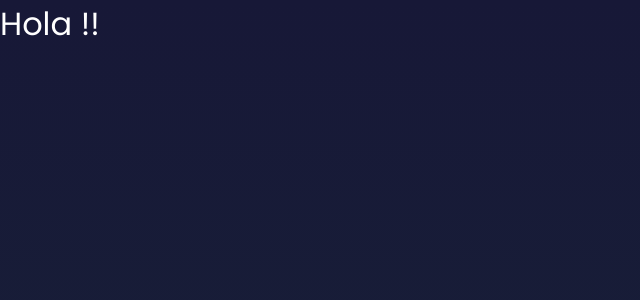
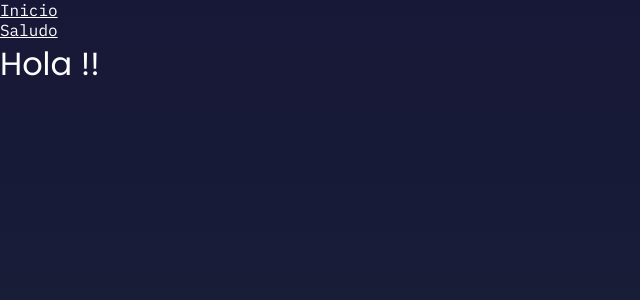
Before and after one commit to stypcanto/proyecto-api-criptomoneda, a React (Vite) app: page /saludo in a window 1280 px wide. Shown: the top 300 px of the page, without its empty margins (0-640 px from the left). Built offline with nearby package versions, Linux system fonts and the light colour scheme.

Commit message:
Creando un menu, practicanfo con NavLink y Link

```diff
--- /dev/null
+++ b/src/components/menu/menu.css
@@ -0,0 +1,3 @@
+.main-menu a{
+    color: white;
+}
--- /dev/null
+++ b/src/components/menu/menu.jsx
@@ -0,0 +1,20 @@
+
+import { NavLink } from "react-router-dom";
+import "./menu.css";
+
+const Menu = () => {
+  return (
+    <nav className='main-menu'>
+      <ul>
+        <li>
+          <NavLink to='/'>Inicio</NavLink>
+        </li>
+        <li>
+          <NavLink to='/saludo'>Saludo</NavLink>
+        </li>
+      </ul>
+    </nav>
+  );
+};
+
+export default Menu;
--- a/src/saludo.jsx
+++ b/src/components/saludo.jsx
@@ -1,9 +1,16 @@
+
+
+
 const Saludo = () => {
 
   return(
-    <h1>Hola !!</h1>
+<>
+ <h1>Hola !!</h1>
+
+</>
+
+
   )
-
 
 }
 
--- a/src/main.jsx
+++ b/src/main.jsx
@@ -1,18 +1,31 @@
-import React from 'react'
-import ReactDOM from 'react-dom/client'
-import App from './App'
-import Pagina404 from './404'
-import "./main.css"
-import Saludo from './saludo'
-import { BrowserRouter, Route, Routes } from 'react-router-dom'
+import React from "react";
+import ReactDOM from "react-dom/client";
+import App from "./components/App";
+import Pagina404 from "./components/404";
+import "./main.css";
+import Saludo from "./components/saludo";
+import { BrowserRouter, Route, Routes } from "react-router-dom";
+import Menu from "./components/menu/menu";
 
-ReactDOM.createRoot(document.getElementById('root')).render(
-   <BrowserRouter>
-        <Routes>
-            <Route path='/' element={<App />} />
-            <Route path='/saludo' element={<Saludo />} />
-            <Route path='*' element={<Pagina404 />} />
-        </Routes>
-   </BrowserRouter>
-
-)
+ReactDOM.createRoot(document.getElementById("root")).render(
+  <>
+    <BrowserRouter>
+      <Menu />
+      {/* Hago con Menu, esta es su posicion para que funciones el Link, permite tener una navegacion sin que la pagina recargue */}
+      <Routes>
+        <Route
+          path='/'
+          element={<App />}
+        />
+        <Route
+          path='/saludo'
+          element={<Saludo />}
+        />
+        <Route
+          path='*'
+          element={<Pagina404 />}
+        />
+      </Routes>
+    </BrowserRouter>
+  </>
+);
```
Also changed, not shown: src/components/App.jsx (renamed from src/App.jsx, +8 -2 lines), src/components/404.jsx (renamed from src/404.jsx), src/components/App.css (renamed from src/App.css), src/components/cripto/Cripto.css (renamed from src/Cripto.css), src/components/cripto/Cripto.jsx (renamed from src/Cripto.jsx).
